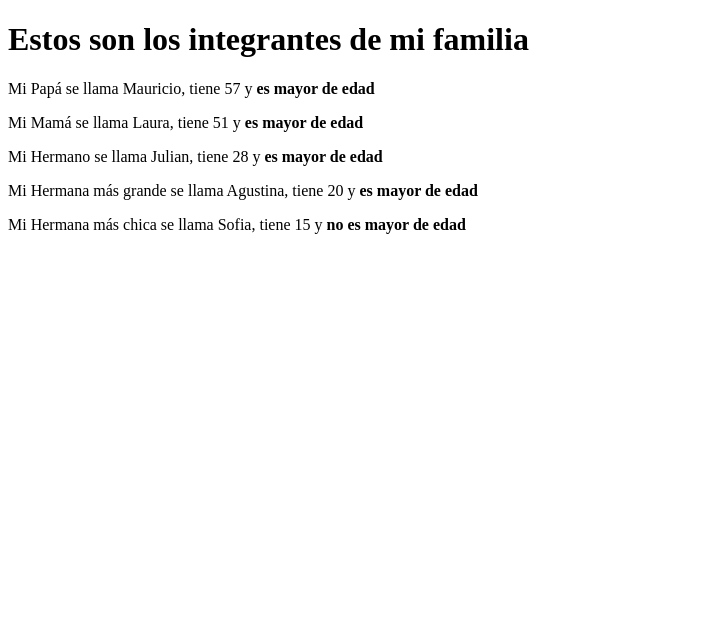
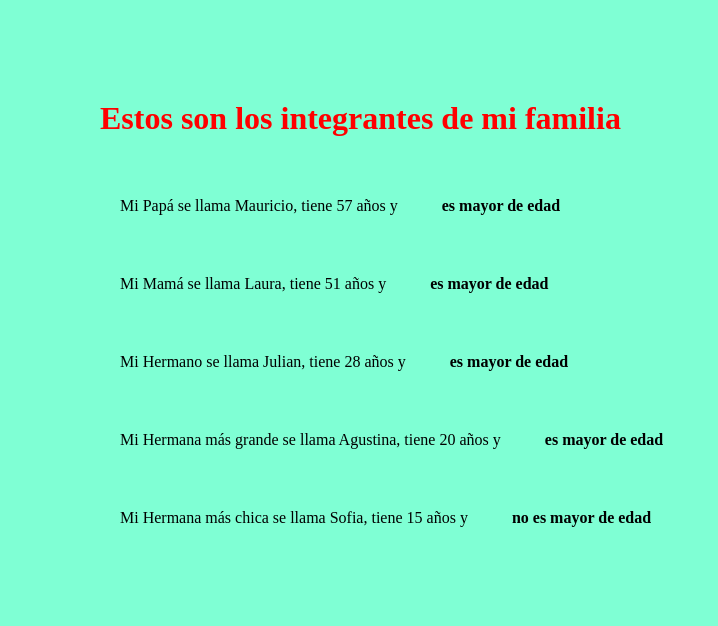
Before and after one commit to gastongomezcuello/entregable_familia, a Django app: page /mi_familia/ in a window 1280 px wide. Shown: the top 626 px of the page, without its empty margins (0-718 px from the left). Run offline with Django 4.2, Linux system fonts and the light colour scheme; data comes from the database, SQL or seed files in the repository.

Commit message:
static_añadido

```diff
--- a/entregable_familia/settings.py
+++ b/entregable_familia/settings.py
@@ -122,3 +122,7 @@ STATIC_URL = 'static/'
 # https://docs.djangoproject.com/en/4.1/ref/settings/#default-auto-field
 
 DEFAULT_AUTO_FIELD = 'django.db.models.BigAutoField'
+
+STATICFILES_DIRS = [
+    BASE_DIR / "static"
+]
--- /dev/null
+++ b/static/css/familia_style.css
@@ -0,0 +1,10 @@
+*{
+    padding: 20px 20px;
+    background-color: aquamarine;
+    margin: 20px 20px;
+}
+
+h1{
+    margin: auto;
+    color: red;
+}
--- a/templates/familia.html
+++ b/templates/familia.html
@@ -4,13 +4,14 @@
     <meta charset="UTF-8">
     <meta http-equiv="X-UA-Compatible" content="IE=edge">
     <meta name="viewport" content="width=device-width, initial-scale=1.0">
+    <link rel="stylesheet" href="css/familia_style.css" type="text/css" >
     <title>Mis Familiares</title>
 </head>
 <body>
     <h1>Estos son los integrantes de mi familia</h1>
 
-    <p> {% for familiar in familiares %} </p>
-    <p> Mi {{familiar.parentesco}} se llama {{familiar.nombre}}, tiene {{familiar.edad}} y
+        {% for familiar in familiares %}
+    <p> Mi {{familiar.parentesco}} se llama {{familiar.nombre}}, tiene {{familiar.edad}} años y
         {% if familiar.mayor_de_edad == True %} <b> es mayor de edad </b>
         {%else%} {% if familiar.mayor_de_edad == False %} <b> no es mayor de edad </b>
         {%endif%}
```
